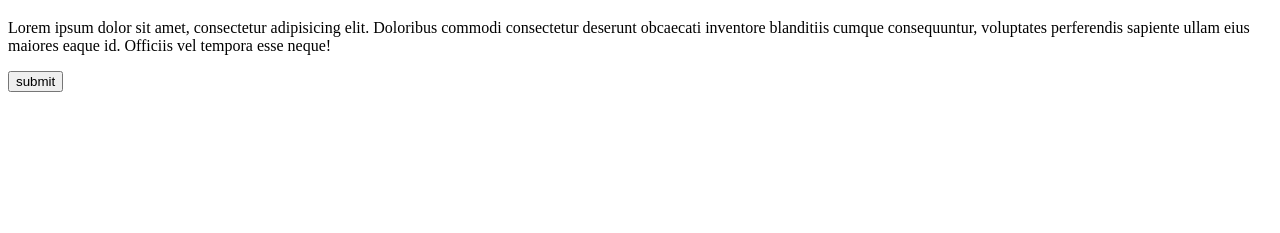
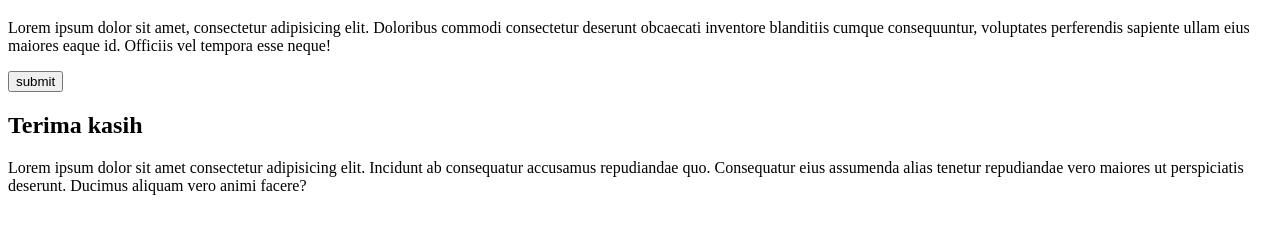
Before and after one commit to mhdfadlirahmat/belajar-github, a website: page index.html in a window 1280 px wide. Shown: the part 61-294 px from the top of the page. Drawn offline with Linux system fonts and the light colour scheme.

Commit message:
add thank you page

```diff
--- a/index.html
+++ b/index.html
@@ -14,5 +14,13 @@
       Officiis vel tempora esse neque!
     </p>
     <button>submit</button>
+
+    <h2>Terima kasih</h2>
+    <p>
+      Lorem ipsum dolor sit amet consectetur adipisicing elit. Incidunt ab
+      consequatur accusamus repudiandae quo. Consequatur eius assumenda alias
+      tenetur repudiandae vero maiores ut perspiciatis deserunt. Ducimus aliquam
+      vero animi facere?
+    </p>
   </body>
 </html>
```
